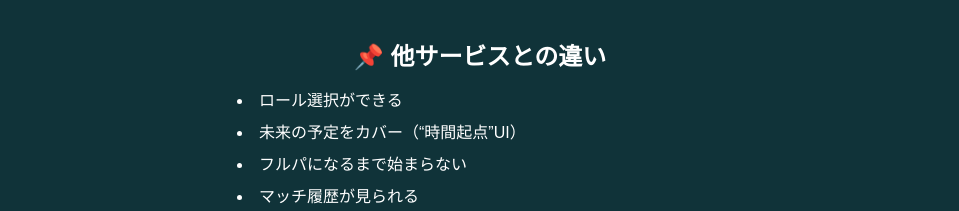
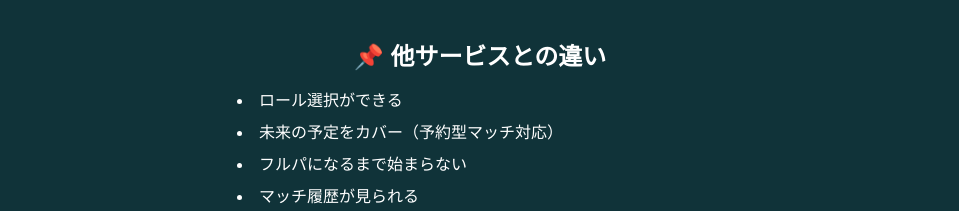
Before and after one commit to fullparty-dev/fullparty_app, a Next.js app: page / in a window 1280 px wide. Shown: the part 1840-2051 px from the top of the page, without its empty margins (160-1119 px from the left). Built offline with nearby package versions, Linux system fonts and the light colour scheme.

Commit message:
fix: 予約型マッチ対応

```diff
--- a/src/app/page.js
+++ b/src/app/page.js
@@ -66,7 +66,7 @@ export default function Home() {
         <h2 className="text-2xl font-semibold">📌 他サービスとの違い</h2>
         <ul className="text-left text-sm sm:text-base leading-relaxed space-y-2 list-disc list-inside">
           <li>ロール選択ができる</li>
-          <li>未来の予定をカバー（“時間起点”UI）</li>
+          <li>未来の予定をカバー（予約型マッチ対応）</li>
           <li>フルパになるまで始まらない</li>
           <li>マッチ履歴が見られる</li>
           <li>掲示板のように時系列で流れない（充填率・開始時刻でソート）</li>
```
